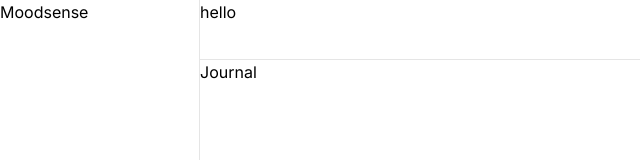
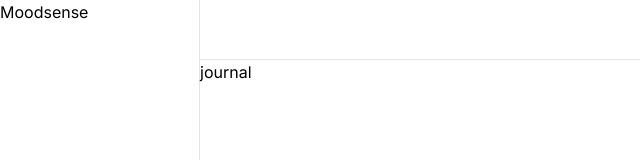
Before and after one commit to thenameiswiiwin/moodsense-ai, a Next.js app: page /journal in a window 1280 px wide. Shown: the top 160 px of the page, without its empty margins (0-640 px from the left). Built offline with nearby package versions, Linux system fonts and the light colour scheme.

Commit message:
feat(dashboard layout): boiler plate for dashboard layout

```diff
--- a/app/(dashboard)/journal/page.tsx
+++ b/app/(dashboard)/journal/page.tsx
@@ -1,9 +1,5 @@
 const JournalPage = () => {
-  return (
-    <div>
-      <h1>Journal</h1>
-    </div>
-  )
+  return <div>journal</div>
 }
 
 export default JournalPage
--- a/app/(dashboard)/layout.tsx
+++ b/app/(dashboard)/layout.tsx
@@ -1,3 +1,5 @@
+import { UserButton } from '@clerk/nextjs'
+
 const DashboardLayout = ({ children }: { children: React.ReactNode }) => {
   return (
     <div className="relative h-screen w-screen">
@@ -5,7 +7,11 @@ const DashboardLayout = ({ children }: { children: React.ReactNode }) => {
         Moodsense
       </aside>
       <div className="ml-[200px]">
-        <header className="h-[60px] border-b border-black/10">hello</header>
+        <header className="h-[60px] border-b border-black/10">
+          <div className="flex h-full w-full items-center justify-end px-6">
+            <UserButton />
+          </div>
+        </header>
         <div>{children}</div>
       </div>
     </div>
--- a/app/sign-in/[[...sign-in]]/page.tsx
+++ b/app/sign-in/[[...sign-in]]/page.tsx
@@ -1,7 +1,11 @@
 import { SignIn } from '@clerk/nextjs'
 
 const SignInPage = () => {
-  return <SignIn signUpUrl="/sign-up" />
+  return (
+    <div className="flex h-screen w-screen items-center justify-center">
+      <SignIn signUpUrl="/sign-up" />
+    </div>
+  )
 }
 
 export default SignInPage
--- a/app/sign-up/[[...sign-up]]/page.tsx
+++ b/app/sign-up/[[...sign-up]]/page.tsx
@@ -1,7 +1,11 @@
 import { SignUp } from '@clerk/nextjs'
 
 const SignUpPage = () => {
-  return <SignUp redirectUrl="/new-user" afterSignUpUrl="/new-user" />
+  return (
+    <div className="flex h-screen w-screen items-center justify-center">
+      <SignUp redirectUrl="/new-user" afterSignUpUrl="/new-user" />
+    </div>
+  )
 }
 
 export default SignUpPage
```
